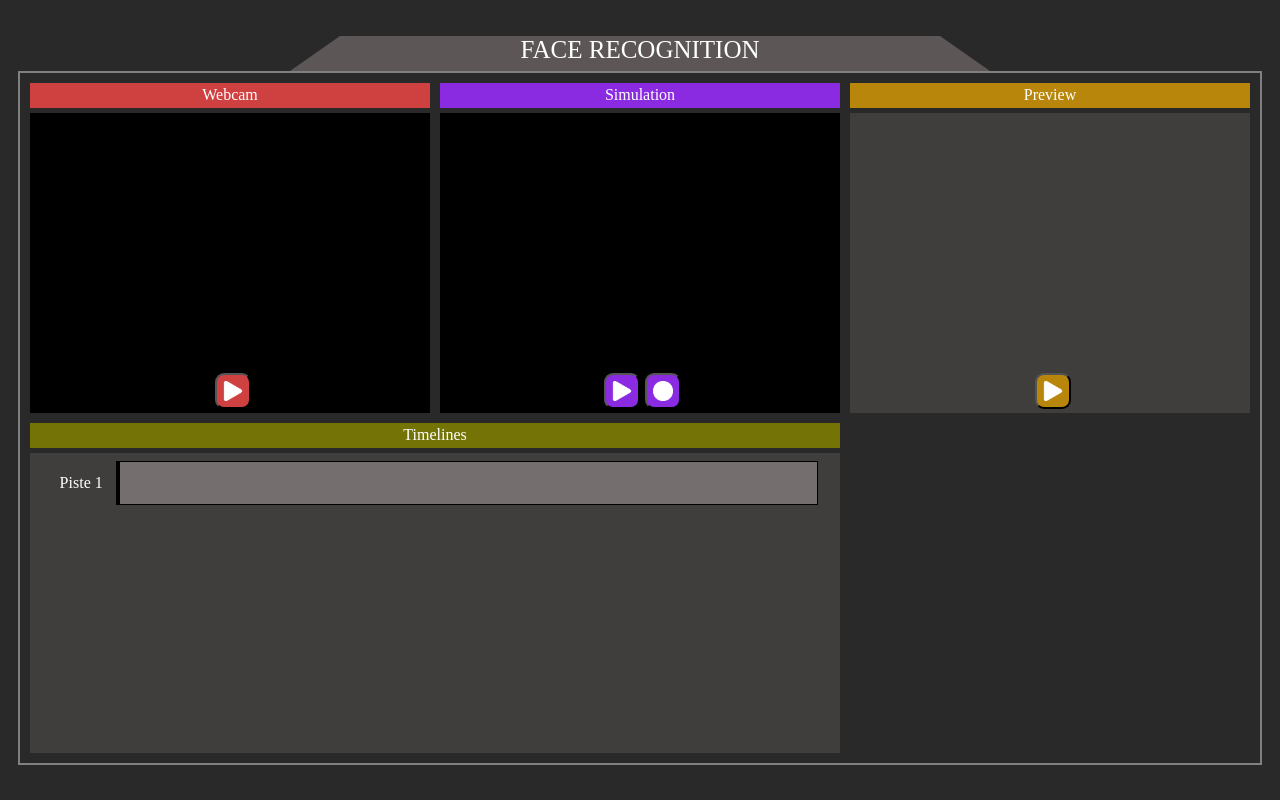
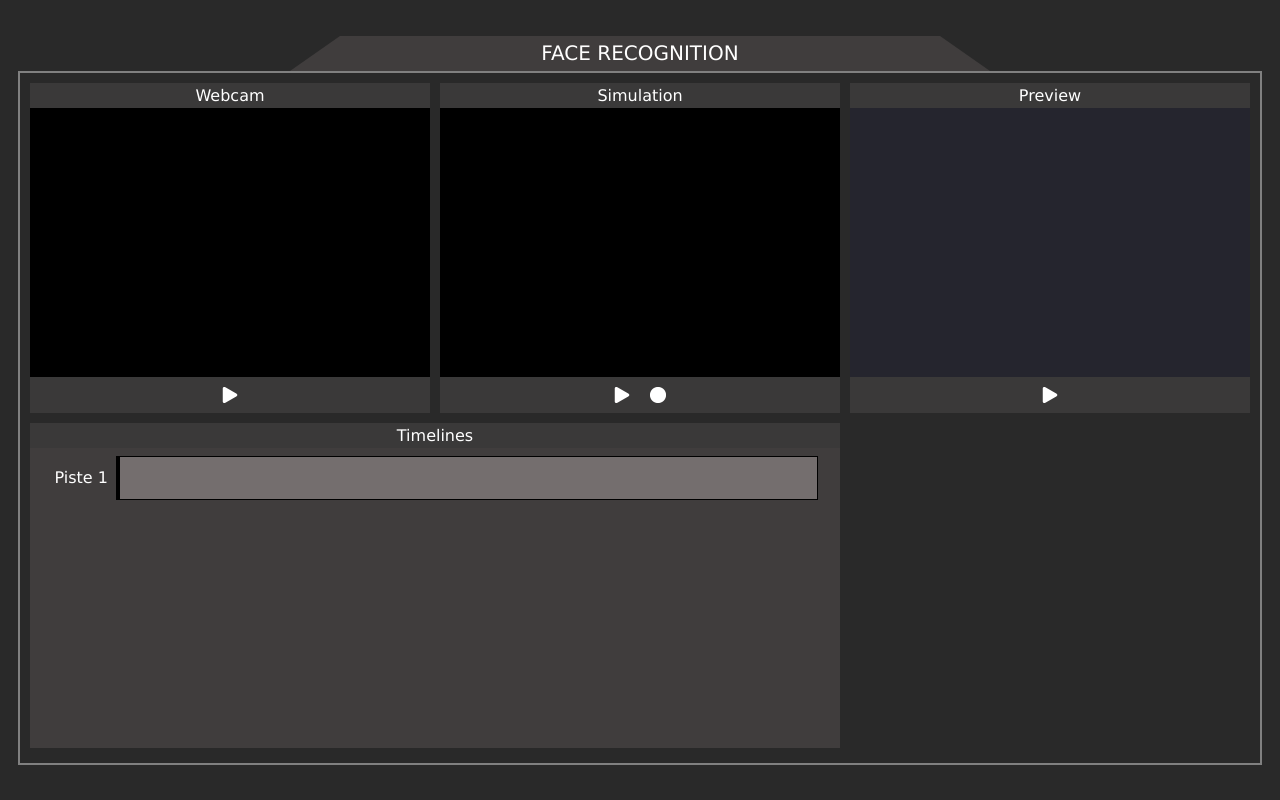
Before and after one commit to mousqtr/FaceRecorder, a React (Create React App) app: page / in a window 1280 px wide. Built offline with nearby package versions, Linux system fonts and the light colour scheme.

Commit message:
Improve camera and change css

```diff
--- a/package.json
+++ b/package.json
@@ -13,7 +13,6 @@
     "react-dom": "^16.13.1",
     "react-redux": "^7.2.6",
     "react-scripts": "3.4.3",
-    "react-webcam": "^5.2.0",
     "redux": "^4.1.2"
   },
   "scripts": {
--- a/src/App.css
+++ b/src/App.css
@@ -2,6 +2,7 @@ html, body, #root, #app {
   width: max(1240px, 100%);
   height: max(800px, 100%);
   margin: 0;
+  font-family: Verdana, Geneva, Tahoma, sans-serif;
 }
 
 .center {
@@ -24,12 +25,22 @@ html, body, #root, #app {
 #app .applicationTitle {
   width: 600px;
   height: 0;
-  color: white;
-  font-size: 25px;
-  border-bottom: 35px solid #5c5656;
+  border-bottom: 35px solid #403d3d;
   border-left: 50px solid transparent;
   border-right: 50px solid transparent;
   text-align: center;
+  position: relative;
+}
+
+#app .applicationTitle p {
+  width: 300px;
+  color: white;
+  font-size: 20px;
+  text-align: center;
+  margin: 0;
+  position: absolute;
+  top: 5px;
+  left: 150px;
 }
 
 #app .section {
@@ -53,7 +64,7 @@ html, body, #root, #app {
   width: 100%;
   height: 25px;
   color: white;
-  margin-bottom: 5px;
+  background-color: #3a3939;
 }
 
 #app .view {
@@ -67,7 +78,6 @@ html, body, #root, #app {
   position: absolute;
   top: 140px;
   left: 175px;
-  display: none;
 }
 
 #app .redPoint {
@@ -82,25 +92,29 @@ html, body, #root, #app {
 }
 
 #app .controls {
-  width: 98%;
-  margin-left: 1%;
+  width: 100%;
   height: 36px;
   position: absolute;
-  bottom: 1%;
+  bottom: 0;
   display: flex;
   align-items: center;
   flex-direction: row;
+  background-color: #3a3939;
 }
 
 #app .controls .controlsBtn {
   width: 36px;
   height: 36px;
-  border-radius: 25%;
   cursor: pointer;
-  margin-left: 5px;
+  border: none;
+  background-color: #3a3939;
+}
+
+#camera .controls .btnClicked {
+  background-color: rgb(122, 122, 122);
 }
 
 #app .controls img {
-  width: 20px;
-  width: 20px;
+  width: 16px;
+  height: 16px;
 }
--- a/src/App.js
+++ b/src/App.js
@@ -20,7 +20,7 @@ export default function App() {
     <div id="app" className="center">
 
       <div className="applicationTitle">
-        FACE RECOGNITION
+        <p>FACE RECOGNITION</p>
       </div>
 
       <div className="application">
--- a/src/components/Camera/Camera.css
+++ b/src/components/Camera/Camera.css
@@ -1,15 +1,3 @@
-#camera .title {
-    background-color: #cf4040;
-}
-
 #camera .view {
     background-color: black;
 }
-
-#camera .btnNotClicked {
-    background-color: #cf4040;
-}
-
-#camera .btnClicked {
-    background-color: green;
-}
--- a/src/components/Camera/Camera.js
+++ b/src/components/Camera/Camera.js
@@ -1,30 +1,37 @@
 import React, { useState } from "react";
-import { useSelector } from "react-redux";
+import { useDispatch, useSelector } from "react-redux";
 
 import "./Camera.css";
 
 import play     from './../../assets/play.png';
 import pause    from './../../assets/pause.png';
+import rolling  from './../../assets/rolling.gif';
 
+import * as recognitionActions      from './../../store/features/recognition';
 import * as recognitionSelectors    from './../../store/selectors/recognition';
 
 
 
 const Camera = (props, ref) => {
 
-    // const [videoStream, setVideoStream] = useState(undefined);
+    const dispatch = useDispatch();
+
+    const [videoStream, setVideoStream] = useState(undefined);
+    const [isLoading, setLoading] = useState(false);
+
     const isWebcamPlay = useSelector(recognitionSelectors.getWebcamPlay);
 
     const handlePlay = () => {
         if (!isWebcamPlay) {
+            setLoading(true);
+            dispatch(recognitionActions.setWebcamPlay(true));
             navigator.mediaDevices.getUserMedia({video: true, audio: false}).then( stream => {
-                // setVideoStream(stream);
-                console.log(ref.current.video);
-                console.log(ref.current);
+                setVideoStream(stream);
                 ref.current.srcObject = stream;
                 console.log(ref.current)
                 ref.current.addEventListener("loadedmetadata", () => {
-                    console.log("Load meta data")
+                    console.log("Load meta data");
+                    setLoading(false);
                     ref.current.play();
                 });
             })
@@ -33,33 +40,40 @@ const Camera = (props, ref) => {
 
     const handlePause = () => {
         if (isWebcamPlay) {
-            console.log('handlePause');
+            dispatch(recognitionActions.setWebcamPlay(false));
+            videoStream.getVideoTracks().forEach((track) => {
+                track.stop();
+                videoStream.removeTrack(track);
+            });
+            setVideoStream(undefined);
         }
     }
 
     return (
         <div id="camera" className="section square">
             <div className="title center">Webcam</div>
-                {/* <Webcam ref={ref} className="view"/> */}
-                <video
-                    className='view'
-                    ref={ref}>
-                </video>
-                <div className="controls center">
+            <video
+                className='view'
+                ref={ref}>
+            </video>
+            <div className="controls center">
                 {
                     (!isWebcamPlay) ?
                     <button
-                        className="btnNotClicked controlsBtn center"
+                        className="controlsBtn center"
                         onClick={handlePlay}>
                             <img src={play} type="button" alt="play" />
                     </button> :
                     <button
-                        className="btnNotClicked controlsBtn center"
+                        className="controlsBtn center"
                         onClick={handlePause}>
                             <img src={pause} type="button" alt="pause" />
                     </button>
                 }
             </div>
+            {
+                (isLoading) ? <img src={rolling} type="button" alt="rolling" className="rolling"/> : <></>
+            }
         </div>
     );
 }
--- a/src/components/Preview/Preview.css
+++ b/src/components/Preview/Preview.css
@@ -1,16 +1,3 @@
-/* Preview */
-#preview .title {
-    background-color: darkgoldenrod;
+#preview .view {
+    background-color: #25252e;
 }
-
-#preview .view {
-    background-color: #403d3d;
-}
-
-#preview .btnNotClicked {
-    background-color: darkgoldenrod;
-}
-
-#preview .btnClicked {
-    background-color: green;
-}
--- a/src/components/Preview/Preview.js
+++ b/src/components/Preview/Preview.js
@@ -61,12 +61,12 @@ const Preview = (props, ref) => {
                 {
                     (!isPreviewPlay) ?
                     <button
-                        className="btnNotClicked controlsBtn center"
+                        className="controlsBtn center"
                         onClick={handlePlay}>
                             <img src={play} type="button" alt="play" />
                     </button> :
                     <button
-                        className="btnNotClicked controlsBtn center"
+                        className="controlsBtn center"
                         onClick={handlePause}>
                             <img src={pause} type="button" alt="pause" />
                     </button>
--- a/src/components/Simulation/Simulation.css
+++ b/src/components/Simulation/Simulation.css
@@ -1,15 +1,7 @@
-#simulation .title {
-    background-color: blueviolet;
-  }
-
 #simulation .view {
     background-color: black;
 }
 
-#simulation .btnNotClicked {
-    background-color: blueviolet;
-}
-
-#simulation .btnClicked {
-    background-color: green;
-}
+#simulation .rolling {
+    display: none;
+  }
--- a/src/components/Simulation/Simulation.js
+++ b/src/components/Simulation/Simulation.js
@@ -10,6 +10,7 @@ import "./Simulation.css";
 import play     from './../../assets/play.png';
 import pause    from './../../assets/pause.png';
 import record   from './../../assets/record.png';
+import save     from './../../assets/save.png';
 import rolling  from './../../assets/rolling.gif';
 
 import * as recognitionActions      from './../../store/features/recognition';
@@ -50,12 +51,17 @@ const Simulation = (props, ref) => {
         if (!isSimulationRecord) {
             dispatch(recognitionActions.setSimulationRecord(true));
             recordRef.current = true;
-        } else {
+        }
+    }
+
+    const handleSave = () => {
+        if (isSimulationRecord) {
             dispatch(recognitionActions.setSimulationRecord(false));
             dispatch(recognitionActions.setTimelineWidth(frames.length + "px"));
             recordRef.current = false;
         }
     }
+
 
     const runFacemesh = async () => {
       const net = await facemesh.load(facemesh.SupportedPackages.mediapipeFacemesh);
@@ -112,21 +118,29 @@ const Simulation = (props, ref) => {
                 {
                     (!isSimulationPlay) ?
                     <button
-                        className="btnNotClicked controlsBtn center"
+                        className="controlsBtn center"
                         onClick={handlePlay}>
                             <img src={play} type="button" alt="play" />
                     </button> :
                     <button
-                        className="btnNotClicked controlsBtn center"
+                        className="controlsBtn center"
                         onClick={handlePause}>
                             <img src={pause} type="button" alt="pause" />
                     </button>
                 }
-                <button
-                    className={[(isSimulationRecord) ? "btnClicked" : "btnNotClicked", "controlsBtn center"].join(' ')}
-                    onClick={handleRecord}>
-                    <img src={record} type="button" alt="record" />
-                </button>
+                {
+                    (!isSimulationRecord) ?
+                    <button
+                        className="controlsBtn center"
+                        onClick={handleRecord}>
+                            <img src={record} type="button" alt="play" />
+                    </button> :
+                    <button
+                        className="controlsBtn center"
+                        onClick={handleSave}>
+                            <img src={save} type="button" alt="save" />
+                    </button>
+                }
             </div>
             <img ref={loadingRef} src={rolling} type="button" alt="rolling" className="rolling"/>
             <div ref={redPointRef} className="redPoint"></div>
--- a/src/components/Timelines/Timelines.css
+++ b/src/components/Timelines/Timelines.css
@@ -1,7 +1,3 @@
-#timelines .title {
-    background-color: #747406;
-}
-
 #timelines .view {
     background-color: #403d3d;
 }
```
Also changed, not shown: src/assets/save.png (added), 1 other file (tests, documents, lock files or other folders).
